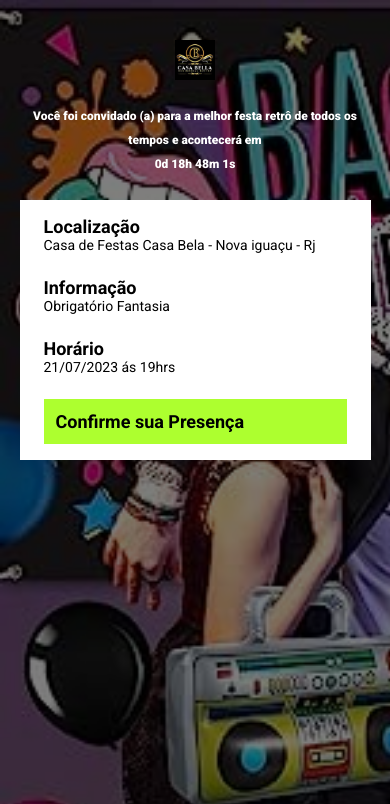
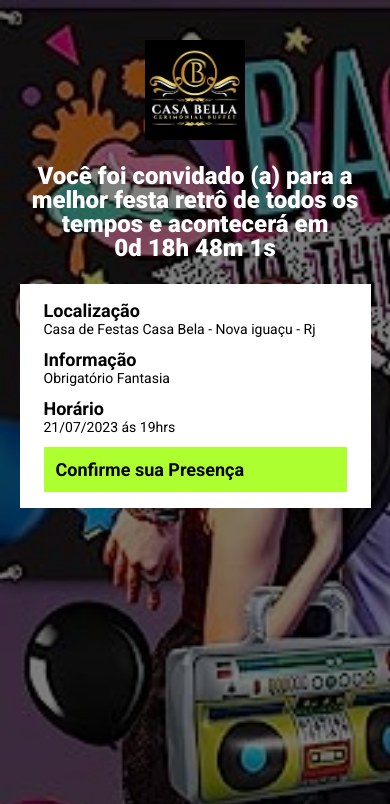
Before and after one commit to vitor216/exercicio-M22, a website built with Parcel: page src/index.html in a window 390 px wide. Shown: the top 804 px of the page. Built offline with nearby package versions, Linux system fonts and the light colour scheme.

Commit message:
auteraçoes

```diff
--- a/src/styles/_hero.scss
+++ b/src/styles/_hero.scss
@@ -9,6 +9,8 @@
 
     .container {
         position: relative;
+
+
     }
 
     &::before {
@@ -41,11 +43,11 @@
     padding: 40px 0;
 
     &__logo {
-        height: 40px;
+        height: 100px;
     }
 
     &__text {
-        font-size: 12px;
+        font-size: 24px;
         line-height: 24px;
         margin: 24px 0;
     }
--- a/src/styles/components/_infos_bar.scss
+++ b/src/styles/components/_infos_bar.scss
@@ -29,7 +29,7 @@
             display: block;
 
             &__item {
-                margin-bottom: 24px;
+                margin-bottom: 12px;
             }
         }
     }
```
